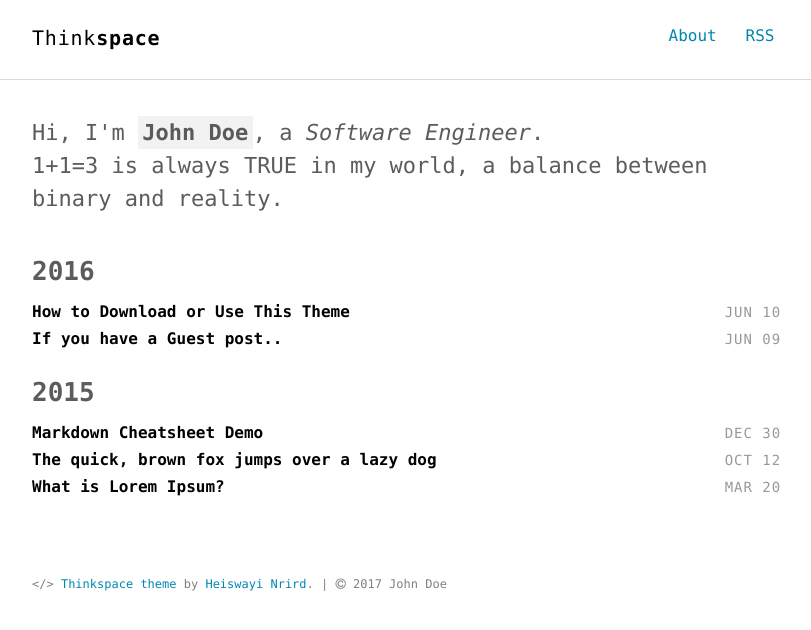
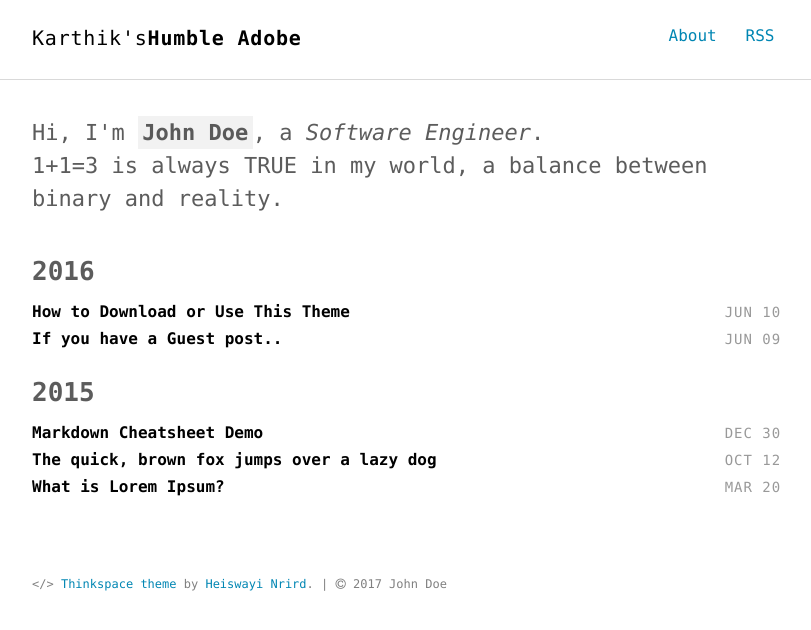
Before and after one commit to pyrito/pyrito.github.io, a Jekyll site: the page built from index.html, in a window 1280 px wide. Shown: the top 630 px of the page, without its empty margins (232-1043 px from the left). Built offline with Jekyll 4.4.1, drawn with Linux system fonts in a browser that asks for light colours; part of the change alters nothing that is shown.

Commit message:
updated the config file with my information

```diff
--- a/_config.yml
+++ b/_config.yml
@@ -1,17 +1,17 @@
 
 # SEO settings
-title: "Think"
-title2: "space" # default: ""
-description: "Just another minimalist Jekyll theme for technical writing."
-keywords: "Jekyll, theme, free, download, SEO, blog, web, minimalist, thinkspace"
-url: http://heiswayi.github.io/thinkspace # site url
+title: "Karthik's"
+title2: "Humble Adobe" # default: ""
+description: "A place where my thoughts can roam free."
+keywords: "Jekyll, theme"
+url: http://pyrito.github.io # site url
 baseurl: "" # apply repo name if use it under gh-pages branch
 # baseurl: null # apply null if repo name is something like username.github.io
 
 google_analytics: UA-XXXXX-XX
 repo: http://github.com/heiswayi/thinkspace
-disqus_shortname: "hnbloggithub"
-twitter_username: "HeiswayiNrird"
+disqus_shortname: "pyrito"
+twitter_username: "pyr1to"
 comments: true
 
 # Build settings
@@ -33,17 +33,17 @@ author:
   job      : "Software Engineer"
   bio      : "1+1=3 is always TRUE in my world, a balance between binary and reality."
   thumb    : /images/author.jpg
-  email    : hnrird@gmail.com
-  url      : http://heiswayi.github.io
-  github   : http://github.com/heiswayi
-  twitter  : http://twitter.com/HeiswayiNrird
-  facebook : https://www.facebook.com/heiswayi.nrird
-  linkedin : http://linkedin.com/in/nrird
+  email    : pyrito@gmail.com
+  url      : http://heiswayi.pyrito.io
+  github   : http://github.com/pyrito
+  twitter  : http://twitter.com/pyr1to
+  facebook : https://www.facebook.com/
+  linkedin : http://linkedin.com/
 
 # social settings
 og_locale: "en_US"
 twitter_card: "summary_large_image"
-twitter_site: "@HeiswayiNrird"
+twitter_site: "@pyrito"
 
 gems:
   - bourbon
@@ -55,5 +55,7 @@ navbar:
     title: About
   - slug : blog
     title: Blog
+  - slug: projects
+    title: Projects
 
 exclude: ["gulp", "node_modules", "bower", "bower_components", "config.rb", "src", "Gemfile", "Gemfile.lock", ".rvmrc", ".rbenv-version", "package.json", "gulpfile.js", "README.md", "Rakefile", "changelog.md"]
```
